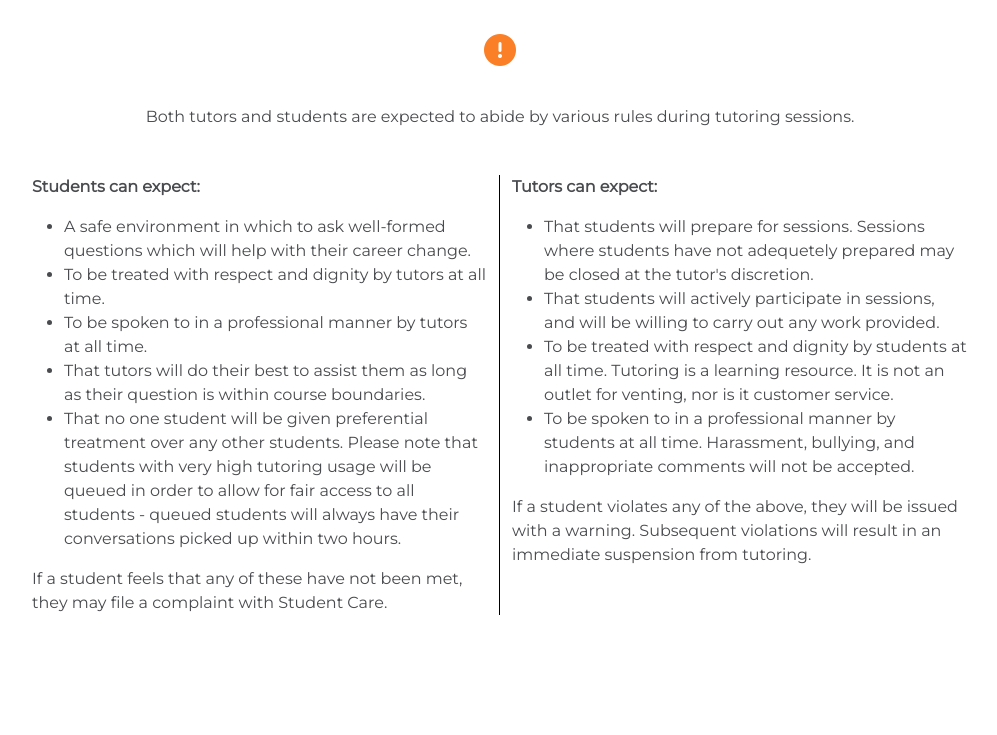
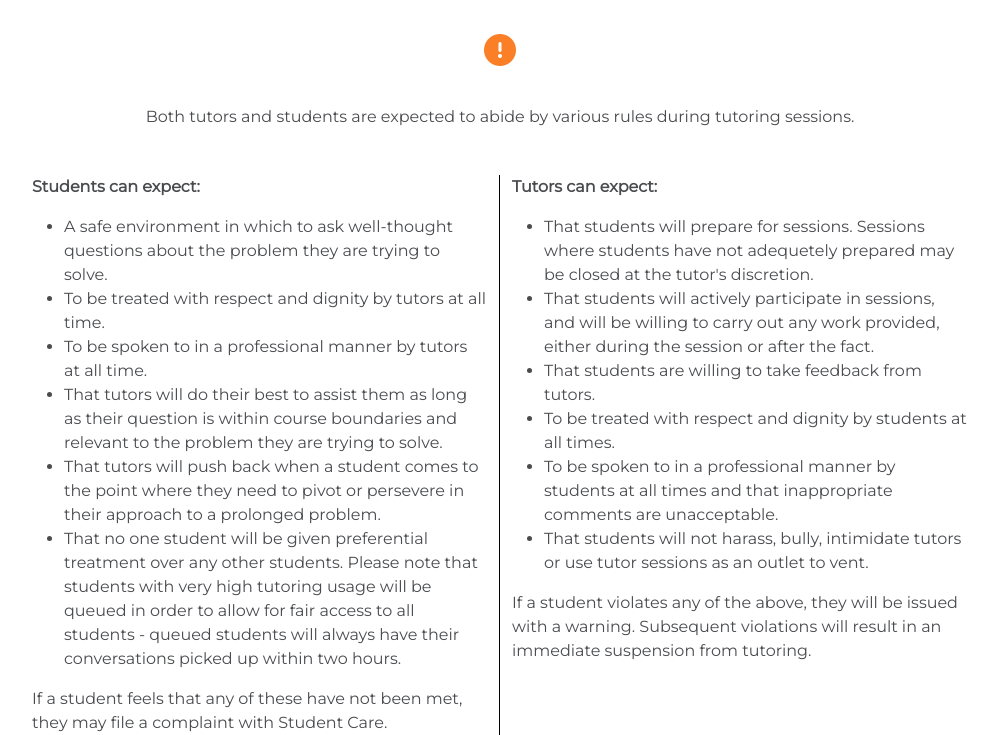
Before and after one commit to kevin-ci/tutoring-tips, a plain HTML site: page index.html in a window 1280 px wide. Shown: the part 3519-4254 px from the top of the page, without its empty margins (140-1137 px from the left). Before the commit the page ends 4141 px from the top, so only its background shows below. Drawn offline with nearby package versions, Linux system fonts and the light colour scheme.

Commit message:
update wording on rules

```diff
--- a/index.html
+++ b/index.html
@@ -150,12 +150,15 @@
                             <div class="col-12 col-md-6 text-left separator">
                                 <p><b>Students can expect:</b></p>
                                 <ul>
-                                    <li>A safe environment in which to ask well-formed questions which will help with
-                                        their career change.</li>
+                                    <li>A safe environment in which to ask well-thought questions about the problem they
+                                        are trying to solve.</li>
                                     <li>To be treated with respect and dignity by tutors at all time.</li>
                                     <li>To be spoken to in a professional manner by tutors at all time.</li>
                                     <li>That tutors will do their best to assist them as long as their question is
-                                        within course boundaries.</li>
+                                        within course boundaries and relevant to the problem they are trying to solve.
+                                    </li>
+                                    <li>That tutors will push back when a student comes to the point where they need to
+                                        pivot or persevere in their approach to a prolonged problem.</li>
                                     <li>That no one student will be given preferential treatment over any other
                                         students. Please note that students with very high tutoring usage will be queued
                                         in order to allow for fair access to all students - queued students will always
@@ -170,12 +173,14 @@
                                     <li>That students will prepare for sessions. Sessions where students have not
                                         adequetely prepared may be closed at the tutor's discretion.</li>
                                     <li>That students will actively participate in sessions, and will be willing to
-                                        carry out any work provided.</li>
-                                    <li>To be treated with respect and dignity by students at all time. Tutoring is a
-                                        learning resource. It is not an outlet for venting, nor is it customer service.
+                                        carry out any work provided, either during the session or after the fact.</li>
+                                    <li>That students are willing to take feedback from tutors.</li>
+                                    <li>To be treated with respect and dignity by students at all times.
                                     </li>
-                                    <li>To be spoken to in a professional manner by students at all time. Harassment,
-                                        bullying, and inappropriate comments will not be accepted.</li>
+                                    <li>To be spoken to in a professional manner by students at all times and that
+                                        inappropriate comments are unacceptable.</li>
+                                    <li>That students will not harass, bully, intimidate tutors or use tutor sessions as
+                                        an outlet to vent.</li>
                                 </ul>
                                 If a student violates any of the above, they will be issued with a warning. Subsequent
                                 violations will result in an immediate suspension from tutoring.
```
